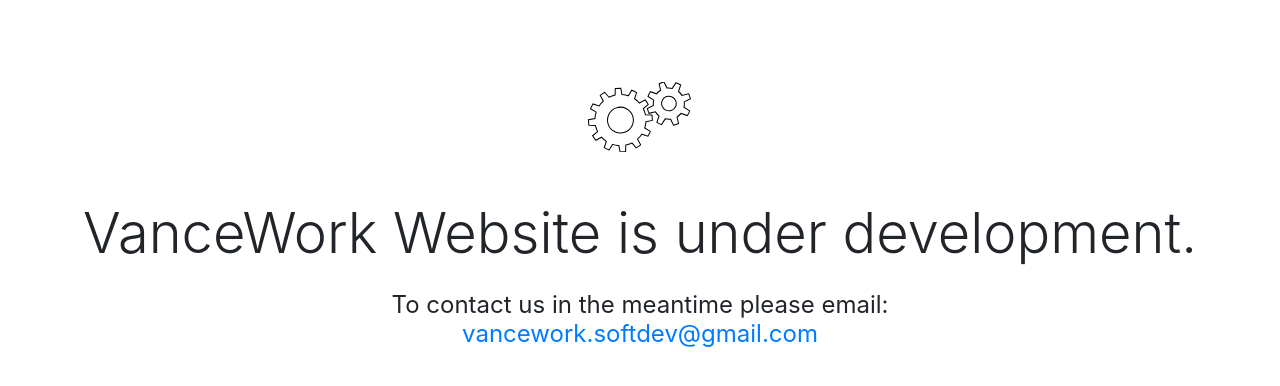
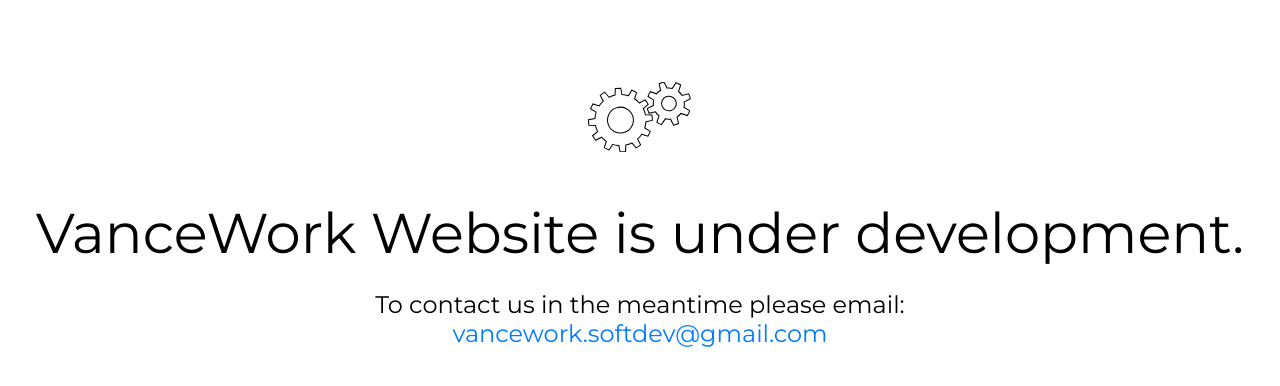
Before and after one commit to Vancework/vancework.github.io, a plain HTML site: page index.html in a window 1280 px wide. Shown: the part 114-500 px from the top of the page. Drawn offline with nearby package versions, Linux system fonts and the light colour scheme.

Commit message:
Update styles.css

```diff
--- a/assets/css/styles.css
+++ b/assets/css/styles.css
@@ -1,3 +1,21 @@
+
+@import url("https://fonts.googleapis.com/css2?family=Montserrat&display=swap");
+@font-face {
+  font-family: "Enso";
+  src: url("//db.onlinewebfonts.com/t/92b14b4ae158b88f71b0bcff1b4a64d2.eot");
+  src: url("//db.onlinewebfonts.com/t/92b14b4ae158b88f71b0bcff1b4a64d2.eot?#iefix") format("embedded-opentype"), url("//db.onlinewebfonts.com/t/92b14b4ae158b88f71b0bcff1b4a64d2.woff2") format("woff2"), url("//db.onlinewebfonts.com/t/92b14b4ae158b88f71b0bcff1b4a64d2.woff") format("woff"), url("//db.onlinewebfonts.com/t/92b14b4ae158b88f71b0bcff1b4a64d2.ttf") format("truetype"), url("//db.onlinewebfonts.com/t/92b14b4ae158b88f71b0bcff1b4a64d2.svg#Enso") format("svg");
+}
+
+h1, h2, h3, h4, h5, h6 {
+  color: #000000;
+  font-family: Montserrat;
+  font-style: normal;
+  font-weight: normal;
+}
+
+a, p {
+  font-family: Montserrat;
+}
 
 @media only screen and (max-width: 425px) {
     .display-4{
```
